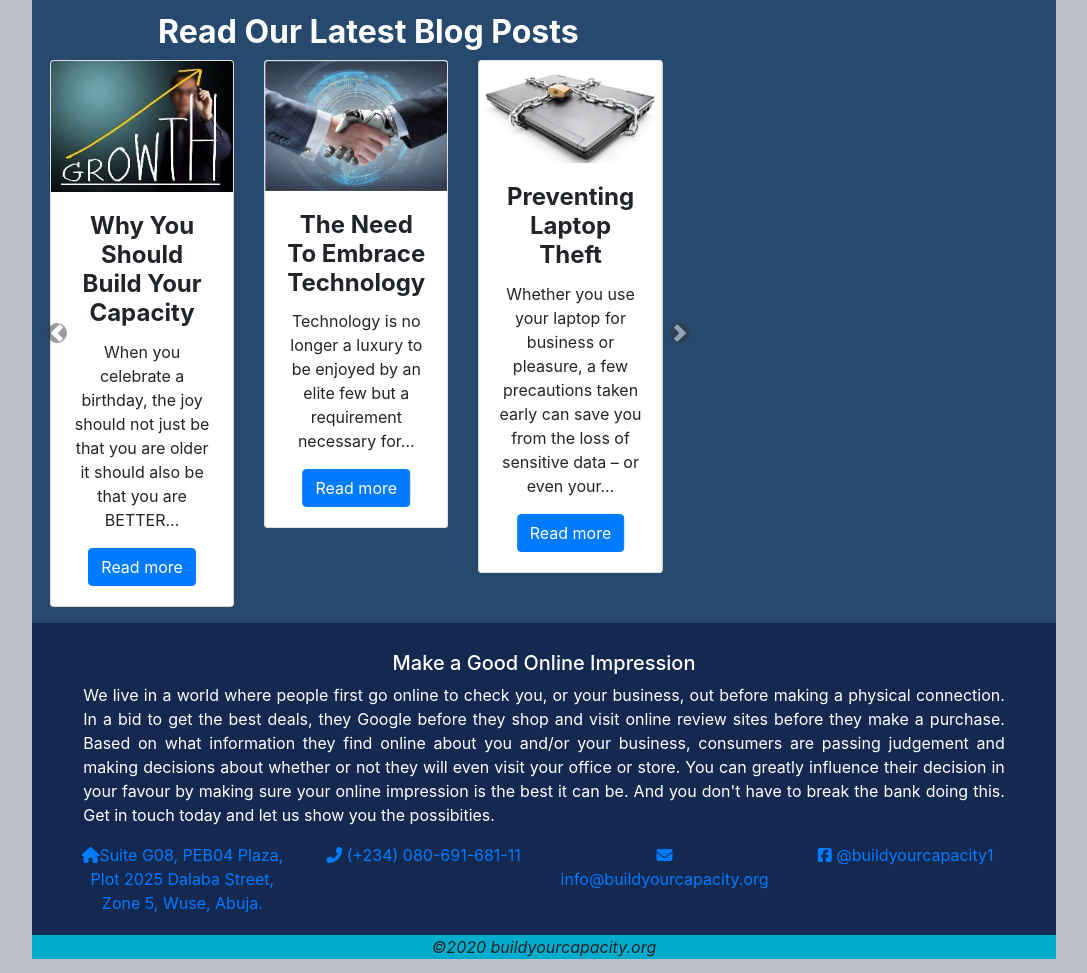
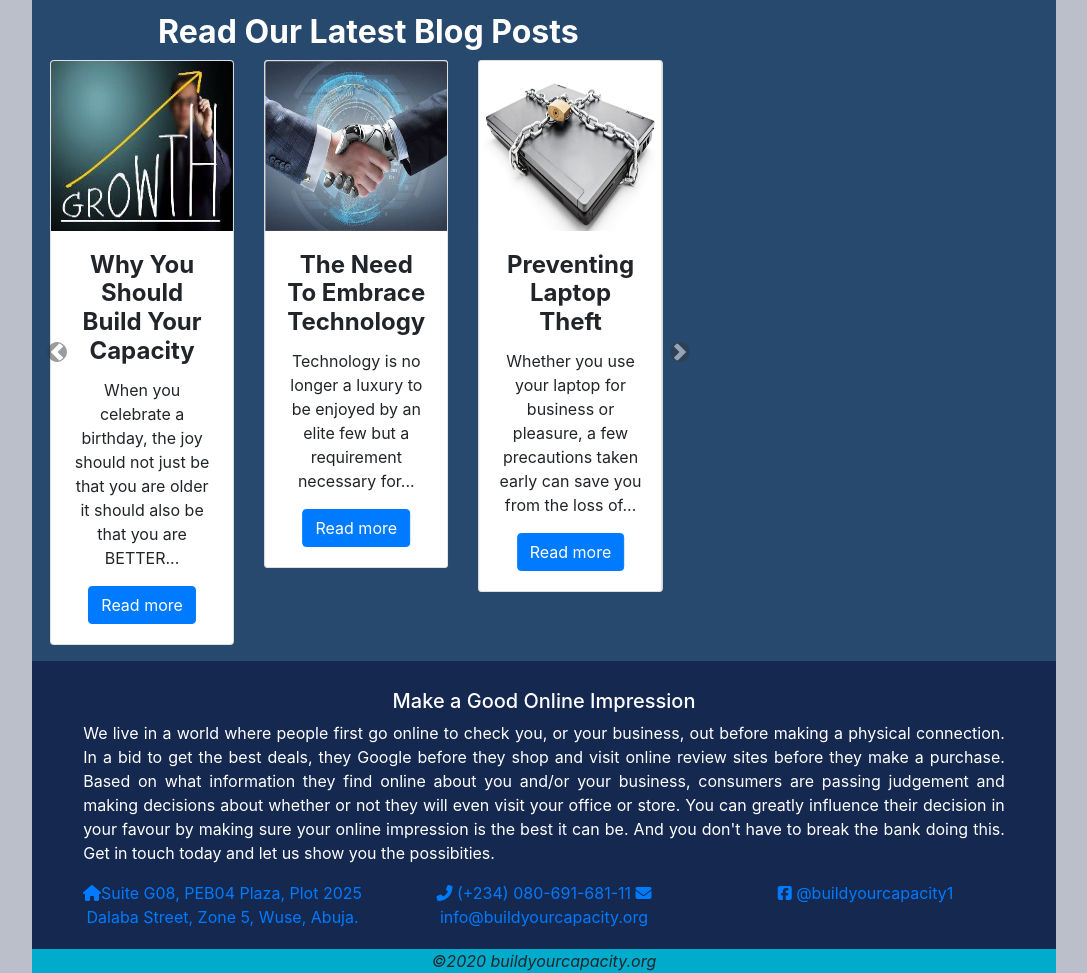
Before and after one commit to eyamodey/byc, a plain HTML site: page index.html in a window 1280 px wide. Shown: the part 966-1939 px from the top of the page, without its empty margins (96-1183 px from the left). Drawn offline with nearby package versions, Linux system fonts and the light colour scheme.

Commit message:
Adjust file extension in homepage carousel image to .JPG

```diff
--- a/css/styles.css
+++ b/css/styles.css
@@ -23,6 +23,9 @@ body{
   padding-left: 0;
   padding-right: 0;
   margin: 0;
+}
+.blogCarousel-image{
+  height: 170px;
 }
 
 .contact-us{
--- a/index.html
+++ b/index.html
@@ -67,7 +67,7 @@
         <div class="carousel-inner" role="listbox">
           <div class="carousel-item active">
             <div class="view">
-              <img class="d-block w-100" src="images/1.jpg" alt="First slide">
+              <img class="d-block w-100" src="images/1.JPG" alt="First slide">
               <div class="mask rgba-black-light"></div>
             </div>
             <div class="carousel-caption home-page-carousel">
@@ -78,7 +78,7 @@
           <div class="carousel-item">
             <!--Mask color-->
             <div class="view">
-              <img class="d-block w-100" src="images/1.jpg" alt="Second slide">
+              <img class="d-block w-100" src="images/1.JPG" alt="Second slide">
               <div class="mask rgba-black-strong"></div>
             </div>
             <div class="carousel-caption home-page-carousel vision-statement">
@@ -187,7 +187,7 @@
                     <div class="carousel-item blog-post active">
                       <div class="col-md-4">
                         <div class="card">
-                          <img class="card-img-top" src="images/why-you-should-build-your-capacity.jpg" alt="Image for why-you-should-build-your-capacity blog post">
+                          <img class="card-img-top blogCarousel-image" src="images/why-you-should-build-your-capacity.jpg" alt="Image for why-you-should-build-your-capacity blog post">
                           <div class="card-body">
                             <h4 class="card-title font-weight-bold">Why You Should Build Your Capacity</h4>
                             <p class="card-text">When you celebrate a birthday, the joy should not just be that you are older it
@@ -200,7 +200,7 @@
                     <div class="carousel-item blog-post">
                       <div class="col-md-4">
                         <div class="card">
-                          <img class="card-img-top" src="images/the-need-to-embrace-technology1.jpg" alt="Card image cap">
+                          <img class="card-img-top blogCarousel-image" src="images/the-need-to-embrace-technology1.jpg" alt="Card image cap">
                           <div class="card-body">
                             <h4 class="card-title font-weight-bold">The Need To Embrace Technology</h4>
                             <p class="card-text">Technology is no longer a luxury to be enjoyed by an elite few but a requirement
@@ -213,11 +213,11 @@
                     <div class="carousel-item blog-post">
                       <div class="col-md-4">
                         <div class="card">
-                          <img class="card-img-top" src="images/preventing-laptop-theft1.jpg" alt="Card image cap">
+                          <img class="card-img-top blogCarousel-image" src="images/preventing-laptop-theft1.jpg" alt="Card image cap">
                           <div class="card-body">
                             <h4 class="card-title font-weight-bold">Preventing Laptop Theft</h4>
                             <p class="card-text">Whether you use your laptop for business or pleasure, a few precautions taken early can save
-                              you from the loss of sensitive data – or even your...</p>
+                              you from the loss of...</p>
                             <a href="blog/preventing-laptop-theft.html" class="btn btn-primary btn-md btn-rounded">Read more</a>
                           </div>
                         </div>
@@ -267,16 +267,15 @@
             </div>
           </div>
           <div class="row contact-us-details">
-            <div class="col-md-3">
+            <div class="col-md-4">
               <a href="#"><i class="fas fa-home"></i>Suite G08, PEB04 Plaza, Plot 2025 Dalaba Street, Zone 5, Wuse, Abuja.</a>
             </div>
-            <div class="col-sm-6 col-md-3">
+            <div class="col-sm-6 col-md-4">
               <a href="tel:+2348069168111"><i class="fas fa-phone-alt"></i> (+234) 080-691-681-11</a>
-            </div>
-            <div class="col-sm-6 col-md-3">
               <a href="mailto:info@buildyourcapacity.org"><i class="fas fa-envelope"></i> info@buildyourcapacity.org</a>
             </div>
-            <div class="col-sm-6 col-md-3">
+
+            <div class="col-sm-6 col-md-4">
               <a href="https://www.facebook.com/buildyourcapacity1" target="_blank"><i class="fab fa-facebook-square"></i> @buildyourcapacity1</a>
             </div>
 
```
Also changed, not shown: blog/the-need-to-embrace-technology.html (+1 -2 lines).
